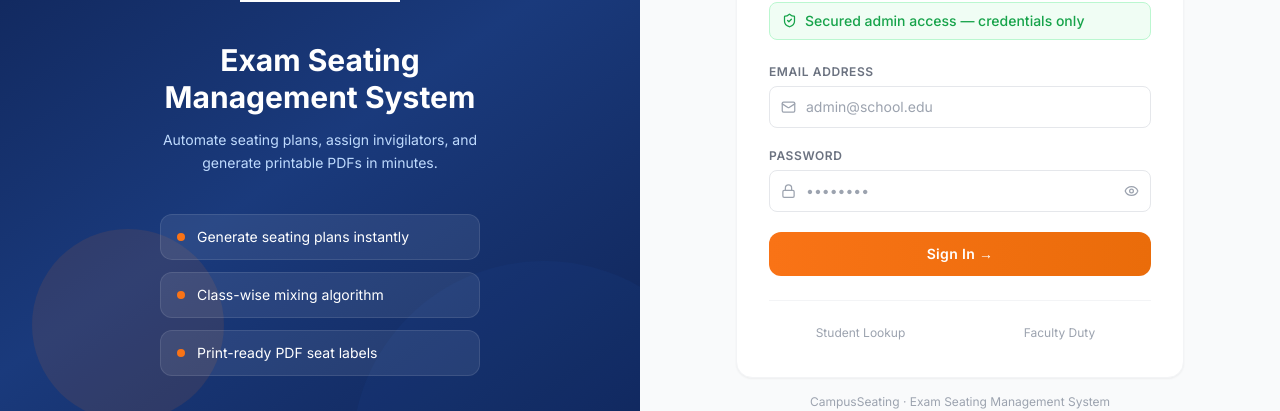
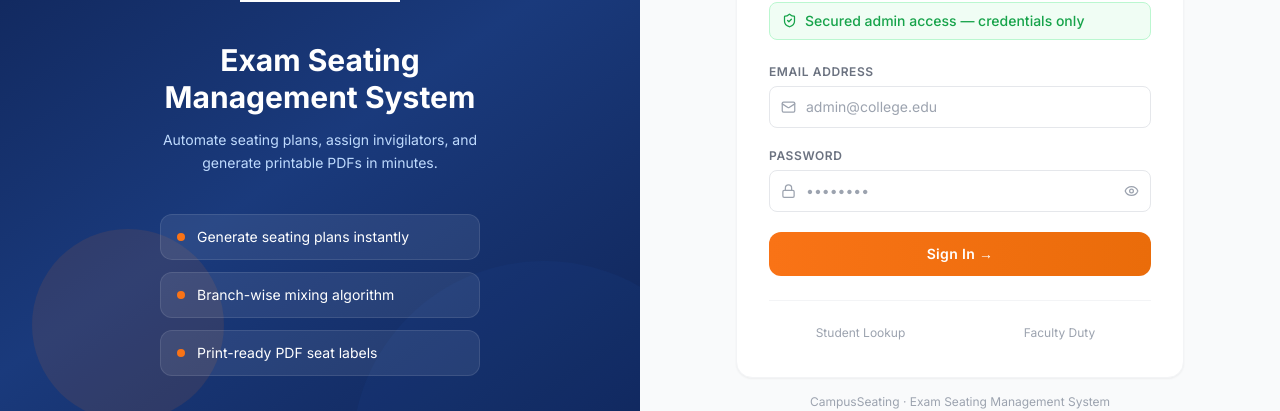
Before and after one commit to DevloperAbrar/seating-school, a React (Vite) app in the folder client/: page /login in a window 1280 px wide. Shown: the part 251-662 px from the top of the page. Built offline with nearby package versions, Linux system fonts and the light colour scheme; no server answers.

Commit message:
update auth login

```diff
--- a/client/src/pages/auth/Login.jsx
+++ b/client/src/pages/auth/Login.jsx
@@ -1,5 +1,5 @@
 import { useForm } from 'react-hook-form'
-import { useNavigate } from 'react-router-dom'
+import { useNavigate, Link } from 'react-router-dom'
 import { Eye, EyeOff, Mail, Lock, ShieldCheck } from 'lucide-react'
 import { useState } from 'react'
 import useStore from '../../store'
@@ -64,7 +64,7 @@ export default function Login() {
           <div className="flex flex-col gap-3 w-full max-w-xs">
             {[
               'Generate seating plans instantly',
-              'Class-wise mixing algorithm',
+              'Branch-wise mixing algorithm',
               'Print-ready PDF seat labels',
             ].map((f) => (
               <div key={f} className="flex items-center gap-3 px-4 py-3 rounded-xl text-sm text-white"
@@ -90,7 +90,7 @@ export default function Login() {
 
             <h1 className="text-2xl font-bold text-gray-900 mb-1">Welcome back</h1>
             <p className="text-sm text-gray-500 mb-6">
-              Sign in to your {import.meta.env.VITE_SCHOOL_NAME || 'Admin'} account
+              Sign in to your {import.meta.env.VITE_COLLEGE_NAME || 'Admin'} account
             </p>
 
             {/* secure badge */}
@@ -111,7 +111,7 @@ export default function Login() {
                   <Mail size={15} className="absolute left-3 top-1/2 -translate-y-1/2 text-gray-400" />
                   <input
                     type="email"
-                    placeholder="admin@school.edu"
+                    placeholder="admin@college.edu"
                     autoComplete="email"
                     className="w-full pl-9 pr-4 py-2.5 rounded-lg text-sm border outline-none transition-all"
                     style={{
@@ -170,8 +170,7 @@ export default function Login() {
               <button
                 type="submit"
                 disabled={loading}
-                className="w-full py-3 rounded-xl text-white font-semibold text-sm tracking-wide transition-opacity disabled:opacity-70 mt-1"
-                style={{ background: 'linear-gradient(90deg, #f97316, #ea6c0a)' }}
+                className="w-full py-3 rounded-xl text-white font-semibold text-sm tracking-wide transition-opacity disabled:opacity-70 mt-1"                style={{ background: 'linear-gradient(90deg, #f97316, #ea6c0a)' }}
               >
                 {loading ? 'Signing in…' : 'Sign In →'}
               </button>
@@ -179,14 +178,14 @@ export default function Login() {
 
             {/* public links */}
             <div className="flex gap-4 mt-6 pt-5 border-t border-gray-100">
-              <a href="/lookup/student"
+              <Link to="/lookup/student"
                 className="flex-1 text-center text-xs text-gray-400 hover:text-gray-600 transition-colors py-1">
                 Student Lookup
-              </a>
-              <a href="/lookup/faculty"
+              </Link>
+              <Link to="/lookup/faculty"
                 className="flex-1 text-center text-xs text-gray-400 hover:text-gray-600 transition-colors py-1">
                 Faculty Duty
-              </a>
+              </Link>
             </div>
           </div>
 
```
